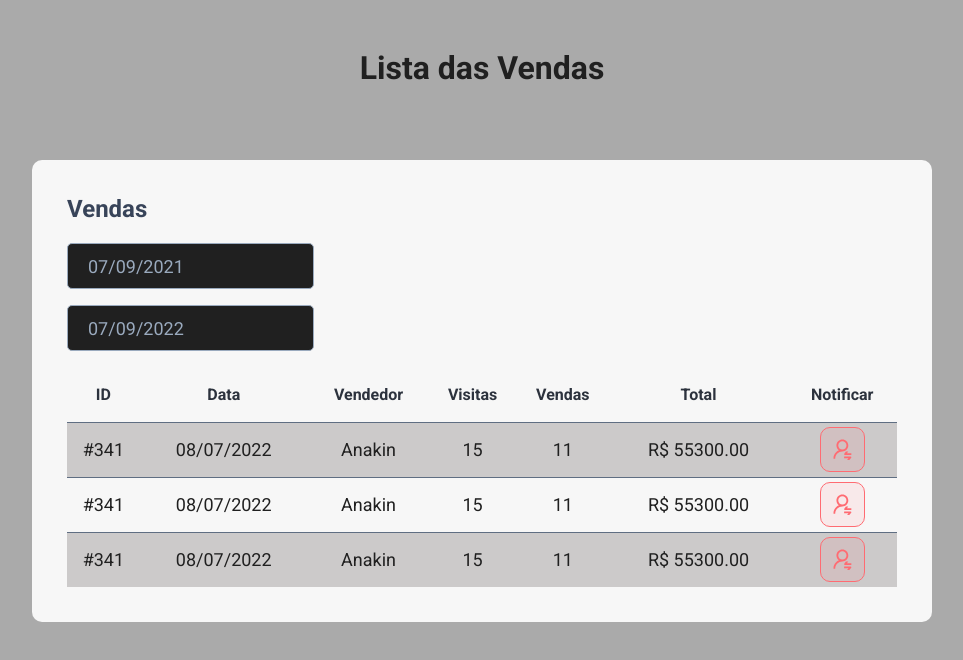
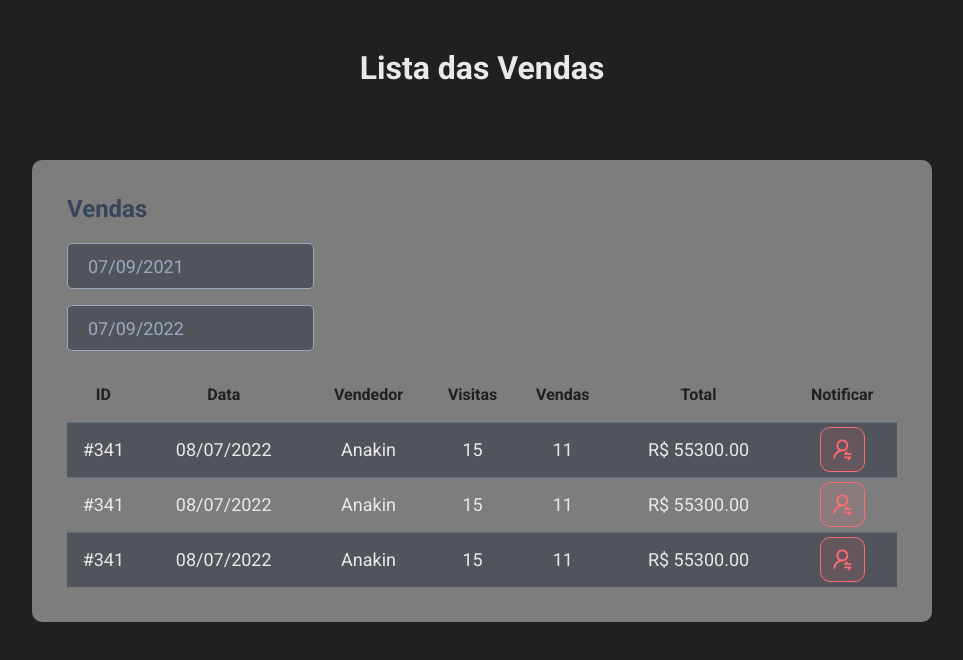
Before and after one commit to VitorRiboli/FullStack_SMS, a React (Vite) app in the folder frontend/: page / in a window 1280 px wide. Shown: the top 660 px of the page, without its empty margins (158-1121 px from the left). Built offline with nearby package versions, Linux system fonts and the light colour scheme.

Commit message:
Feat: ATT CSS

```diff
--- a/frontend/src/index.css
+++ b/frontend/src/index.css
@@ -8,10 +8,10 @@
 }
 
 :root {
-  --bg-color-primary: #f7f7f7;
-  --bg-color-smoke: #aaaaaa;
+  --bg-color-primary: #f7f7f76e;
+  --bg-color-smoke: #2b2a2aef;
   --bg-color-secundary: #202020;
-  --bg-color-ter: #2c323d;
+  --bg-color-ter: #51545a;
 
   --font-color-purple: #aaafff;
   --font-color: #9aaabe;
@@ -25,8 +25,8 @@
 
 body,
 html {
-  background-color: var(--bg-color-smoke);
-  color: var(--bg-color-secundary);
+  background-color: var(--bg-color-secundary);
+  color: var(--font-color-white);
 }
 
 a,
@@ -93,7 +93,7 @@ header {
 .dsmeta-form-control {
   width: 100%;
   height: 46px;
-  background-color: var(--bg-color-secundary);
+  background-color: var(--bg-color-ter);
   border: 1px solid var(--font-color);
   border-radius: 5px;
   color: var(--font-color);
@@ -110,14 +110,14 @@ header {
 .dsmeta-sales-table thead {
   height: 55px;
   font-size: 16px;
-  color: var(--bg-color-ter);
+  color: var(--bg-color-secundary);
   font-weight: 700;
 }
 
 .dsmeta-sales-table tbody {
   font-size: 14px;
   font-weight: 400;
-  color: var(--bg-color-secundary);
+  color: var(--font-color-white);
   text-align: center;
 }
 
@@ -127,11 +127,11 @@ header {
 }
 
 .dsmeta-sales-table tbody tr:hover>td {
-  background-color: var(--bg-color-smoke);
+  background-color: var(--bg-color-ter);
 }
 
 .dsmeta-sales-table tbody tr:nth-child(odd) {
-  background-color: var(--font-color-gray);
+  background-color: var(--bg-color-ter);
 }
 
 .dsmeta-red-btn-container {
@@ -152,7 +152,7 @@ header {
 }
 
 .dsmeta-red-btn:hover {
-  background: rgba(255, 107, 114, 0.6)
+  background: rgba(255, 107, 114, 0.5)
 }
 
 .dsmeta-red-btn img {
```
